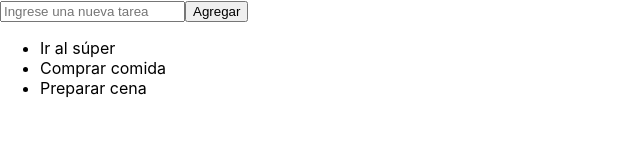
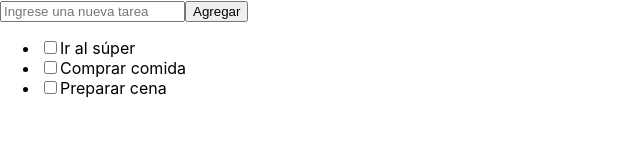
Before and after one commit to Ada-Online-2da-Gen/Todo-App, a React (Create React App) app: page / in a window 1280 px wide. Shown: the top 160 px of the page, without its empty margins (0-640 px from the left). Built offline with nearby package versions, Linux system fonts and the light colour scheme.

Commit message:
pendiente de resolver issue #4

```diff
--- a/src/components/App.js
+++ b/src/components/App.js
@@ -6,6 +6,7 @@ import Input from 'components/Input/Input'
 import TodoList from 'components/TodoList/TodoList'
 import Todo from 'components/Todo/Todo'
 import Button from 'components/Button/Button'
+import Checkbox from 'components/Checkbox/Checkbox'
 
 import todosList from 'data'
 
@@ -30,6 +31,28 @@ const App = () => {
     setInput(event.target.value)
   }
 
+  const handleCheckbox = (event, id) => {
+    // const addPending = (event, id, todo) => {
+    //   if (event.target.checked && todo.id === id) {
+    //     todo.status = 'completed'
+    //   } else if (!todo.status) {
+    //     todo.status = 'pending'
+    //   }
+    // }
+
+    setTodos(
+      todos.map((todo) => {
+        if (event.target.checked && todo.id === id) {
+          todo.status = 'completed'
+        } else if (!todo.status) {
+          todo.status = 'pending'
+        }
+      })
+    )
+
+    console.log(todos)
+  }
+
   return (
     <Container>
       <Container>
@@ -46,6 +69,7 @@ const App = () => {
       <TodoList>
         {todos.map((todo) => (
           <Todo key={todo.id} id={todo.id}>
+            <Checkbox onChange={(event) => handleCheckbox(event, todo.id)} />
             {todo.text}
           </Todo>
         ))}
```
